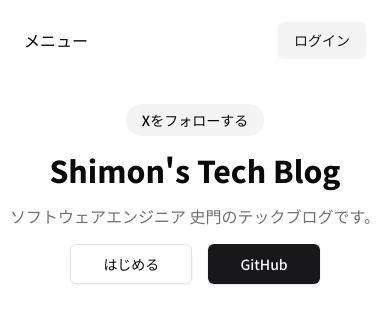
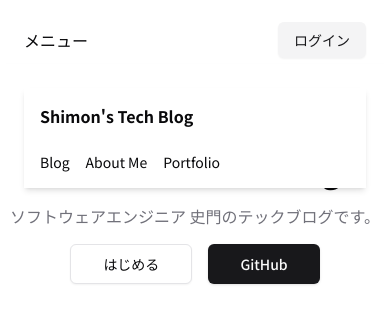
Before and after one commit to SI-Monxy/tech-blog-front, a Next.js app: page / in a window 390 px wide. Both pictures are taken after a click on the button "メニュー". Shown: the top 324 px of the page. Built offline with nearby package versions, Linux system fonts and the light colour scheme.

Commit message:
ナビバーのスマホ対応

```diff
--- a/components/main-nav.tsx
+++ b/components/main-nav.tsx
@@ -1,13 +1,19 @@
+"use client";
+
 import { NavItem } from "@/types";
 import Link from "next/link";
-import { ReactNode } from "react";
+import { ReactNode, useState } from "react";
+import MobileNav from "./mobile-nav";
 
 interface MainNavProps {
-    items?: NavItem[];
+    items: NavItem[];
     children?: ReactNode;
 }
 
 export default function MainNav({ items }: MainNavProps) {
+
+    const [showMobileNav, setShowMobileNav] = useState<boolean>(false);
+
     return (
         <div className="flex items-center md:gap-10">
             <Link href={"/"} className="hidden md:flex items-center space-x-2">
@@ -26,11 +32,12 @@ export default function MainNav({ items }: MainNavProps) {
                     </Link>
                 ))}
             </nav>
-            <button className="md:hidden">
+            <button className="md:hidden" onClick={() => setShowMobileNav(!showMobileNav)}>
                 <span>
                     メニュー
                 </span>
             </button>
+            {showMobileNav && <MobileNav items={items} />}
         </div>
     )
 }
--- /dev/null
+++ b/components/mobile-nav.tsx
@@ -0,0 +1,26 @@
+import { siteConfig } from "@/config/site";
+import { NavItem } from "@/types";
+import Link from "next/link";
+
+interface MobileNavProps {
+    items: NavItem[];
+}
+
+export default function MobileNav({ items }: MobileNavProps) {
+    return (
+        <div className="fixed top-16 left-0 right-0 bottom-0 z-50 p-6 shadow-md md:hidden animate-in slide-in-from-left">
+            <div className="grid gap-6 bg-popover p-4 text-popover-foreground shadow-md">
+                <Link href={"/"} className="font-bold">
+                    {siteConfig.name}
+                </Link>
+                <nav className="text-sm flex gap-4">
+                    {items.map((item, index) => (
+                        <Link key={index} href={item.href}>
+                            {item.title}
+                        </Link>
+                    ))}
+                </nav>
+            </div>
+        </div>
+    )
+}
```
